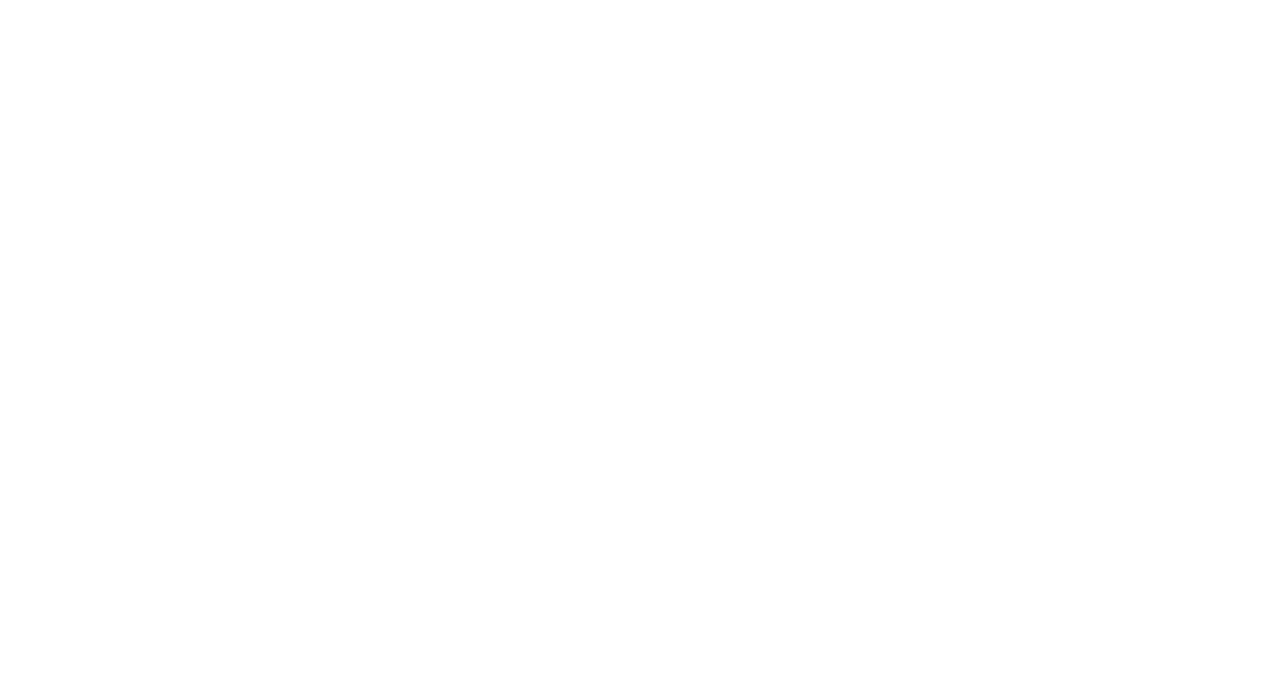
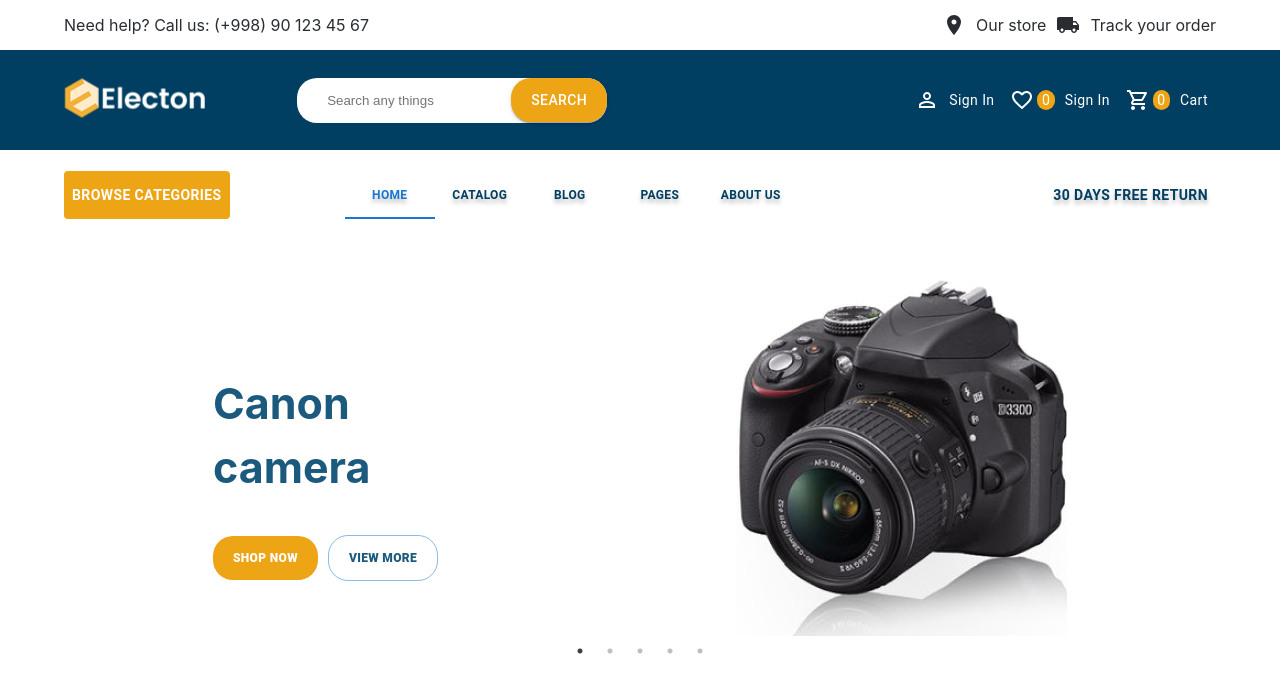
Before and after one commit to BosimovOxunjon/shopzone, a React app: page /home in a window 1280 px wide. Before the commit this address had no page. Shown: the top 692 px of the page. Built offline with nearby package versions, Linux system fonts and the light colour scheme.

Commit message:
some bugs have been fixed

```diff
--- a/package.json
+++ b/package.json
@@ -50,13 +50,17 @@
     "react-app-polyfill": "^3.0.0",
     "react-dev-utils": "^12.0.1",
     "react-dom": "^18.2.0",
+    "react-material-ui-carousel": "^3.4.2",
     "react-phone-input-2": "^2.15.1",
     "react-refresh": "^0.11.0",
     "react-router-dom": "^6.6.1",
+    "react-slick": "^0.29.0",
+    "react-swipeable-views-utils": "^0.14.0",
     "resolve": "^1.20.0",
     "resolve-url-loader": "^4.0.0",
     "sass-loader": "^12.3.0",
     "semver": "^7.3.5",
+    "slick-carousel": "^1.8.1",
     "source-map-loader": "^3.0.0",
     "style-loader": "^3.3.1",
     "styled-components": "^5.3.6",
--- a/src/App.js
+++ b/src/App.js
@@ -4,15 +4,18 @@
 import Header from "./containers/Header/Header";
 import Search from "./containers/Search/Search";
 import Footer from "./containers/Footer/Footer";
+import Carousel from "./containers/Carousel/Carousel";
+import Home from "./containers/Home/Home";
 
 function App() {
   return (
     <>
       <Routes>
         <Route path="/" element={<SignUp />} />
+          <Route path="/home" element={<Home/>}/>
         <Route path="/header" element={<Header />} />
+        <Route path="/carousel" element={<Carousel />} />
         <Route path="/search" element={<Search />} />
-        <Route path="/footer" element={<Footer />} />
       </Routes>
     </>
   );
--- /dev/null
+++ b/src/containers/Carousel/Carousel.js
@@ -0,0 +1,81 @@
+import React from "react";
+import "slick-carousel/slick/slick.css";
+import "slick-carousel/slick/slick-theme.css";
+import Slider from "react-slick";
+import { StyledCarousel } from "../../styles/Carousel/carousel";
+import { Container, Box, Button } from "@mui/material";
+import CarouselImg from "../../../src/assets/img/Carousel/carousel.png";
+
+const Carousel = () => {
+  let settings = {
+    dots: true,
+    infinite: true,
+    speed: 500,
+    slidesToShow: 1,
+    slidesToScroll: 1,
+  };
+  return (
+    <StyledCarousel>
+      <Container>
+        <Slider {...settings}>
+          <Box component="div" className="slider_item">
+            <div>
+              <h1 className="carousel_title">
+                Canon <br /> camera
+              </h1>
+              <Button
+                variant="filledTonal"
+                sx={{ background: "#EDA415", color: "white" }}
+                className="carousel_btn"
+              >
+                Shop now
+              </Button>
+              <Button
+                variant="outlined"
+                sx={{ color: "#1B5A7D" }}
+                className="carousel_btn carousel_btn-view"
+              >
+                View more
+              </Button>
+            </div>
+            <div>
+              <img src={CarouselImg} alt="carousel-img" />
+            </div>
+          </Box>
+          <Box component="div" className="slider_item">
+            <div>
+              <h1>Canon camera</h1>
+              <Button
+                variant="filledTonal"
+                sx={{ background: "#EDA415", color: "white" }}
+                className="carousel_btn"
+              >
+                Shop now
+              </Button>
+              <Button
+                variant="outlined"
+                sx={{ color: "#1B5A7D" }}
+                className="carousel_btn carousel_btn-view"
+              >
+                View more
+              </Button>
+            </div>
+            <div>
+              <img src={CarouselImg} alt="carousel-img" />
+            </div>
+          </Box>
+          <div>
+            <h3>4</h3>
+          </div>
+          <div>
+            <h3>5</h3>
+          </div>
+          <div>
+            <h3>6</h3>
+          </div>
+        </Slider>
+      </Container>
+    </StyledCarousel>
+  );
+};
+export default Carousel;
--- a/src/containers/Contact/Contact.js
+++ b/src/containers/Contact/Contact.js
@@ -1,6 +1,6 @@
 import React from "react";
 import { StyledContact } from "../../styles/Contact/contact";
-import { Container, Box } from "@mui/system";
+import { Container, Box } from "@mui/material";
 import { LocationOn, LocalShipping } from "@mui/icons-material";
 
 const Contact = () => {
--- a/src/containers/Header/Header.js
+++ b/src/containers/Header/Header.js
@@ -11,7 +11,6 @@
 } from "@mui/material";
 import HeaderLogo from "../../assets/img/logo/logo.png";
 import { Link } from "react-router-dom";
-import Contact from "../Contact/Contact";
 
 const Header = () => {
   const [value, setValue] = useState(0);
@@ -30,7 +29,6 @@
 
   return (
     <>
-      <Contact />
       <StyledHeader>
         <Container>
           <Box sx={{ width: "100%", display: "flex" }}>
--- /dev/null
+++ b/src/containers/Home/Home.js
@@ -0,0 +1,18 @@
+import React from 'react';
+import Header from "../Header/Header";
+import Carousel from "../Carousel/Carousel";
+import Search from "../Search/Search";
+import Contact from "../Contact/Contact";
+
+const Home = () => {
+        return (
+            <>
+                    <Contact/>
+                <Search/>
+                    <Header/>
+                <Carousel/>
+            </>
+        );
+}
+
+export default Home;
--- a/src/containers/Search/Search.js
+++ b/src/containers/Search/Search.js
@@ -1,23 +1,48 @@
 import React from "react";
 import { StyledSearch } from "../../styles/Search/search";
-import { Button, Form, Input } from "antd";
 import HeaderLogo from "../../assets/img/logo/logo.png";
 import { Link } from "react-router-dom";
+import { Button, Container, TextField, Autocomplete } from "@mui/material";
+import PersonOutlineOutlinedIcon from "@mui/icons-material/PersonOutlineOutlined";
+import FavoriteBorderOutlinedIcon from "@mui/icons-material/FavoriteBorderOutlined";
+import ShoppingCartOutlinedIcon from "@mui/icons-material/ShoppingCartOutlined";
 
 const Search = () => {
   return (
     <StyledSearch>
-      <Link to={`/`}>
-        <img className="header_logo" src={HeaderLogo} alt="logo-img" />
-      </Link>
-      <Form>
-        {/* <Form.Item> */}
-        <Input />
-        {/* </Form.Item>
-        <Form.Item> */}
-        <Button type="success">Search</Button>
-        {/* </Form.Item> */}
-      </Form>
+      <Container sx={{ display: "flex", alignItems: "center" }}>
+        <Link to={`/`}>
+          <img className="header_logo" src={HeaderLogo} alt="logo-img" />
+        </Link>
+        <form className="search_form">
+          <input
+            className="search_form-input"
+            type="text"
+            name="name"
+            placeholder="Search any things"
+          />
+          <Button variant="contained" className="search_form-btn">
+            Search
+          </Button>
+        </form>
+        <Button className="search_link" sx={{ ml: "auto" }}>
+          <PersonOutlineOutlinedIcon
+            className="search_icon"
+            sx={{ mr: "10px" }}
+          />
+          Sign in
+        </Button>
+        <Button className="search_link">
+          <FavoriteBorderOutlinedIcon className="search_icon" />
+          <span className="search_counts">0</span>
+          Sign in
+        </Button>
+        <Button className="search_link">
+          <ShoppingCartOutlinedIcon className="search_icon" />
+          <span className="search_counts">0</span>
+          Cart
+        </Button>
+      </Container>
     </StyledSearch>
   );
 };
--- /dev/null
+++ b/src/styles/Carousel/carousel.js
@@ -0,0 +1,28 @@
+import styled from "styled-components";
+
+const StyledCarousel = styled.section`
+  padding-top: 40px;
+    .carousel_title {
+      font-weight: 700;
+      font-size: 43px;
+      line-height: 64.5px;
+      color: #1B5A7D;
+    }
+    .slider_item {
+      display: flex!important;
+      justify-content: space-around;
+      align-items: center;
+    }
+    .carousel_btn {
+      font-weight: 900;
+      font-size: 12px;
+      line-height: 24px;
+      border-radius: 20px;
+      padding: 10px 20px;
+    }
+  .carousel_btn-view {
+    margin-left: 10px;
+  }
+`;
+
+export {StyledCarousel};
--- a/src/styles/Header/header.js
+++ b/src/styles/Header/header.js
@@ -4,18 +4,17 @@
   display: flex;
   align-items: center;
   height: 90px;
-  background: #f4f4f4;
   .header_logo {
     display: inline-block;
     margin: 0 auto;
-    with: 140px;
+    width: 140px;
     height: 40px;
   }
   .header_link {
     color: #003f62;
     font-size: 12px;
     font-weight: 600;
-    text-shadow: 0px 4px 4px rgba(0, 0, 0, 0.25);
+    text-shadow: 0 4px 4px rgba(0, 0, 0, 0.25);
   }
 `;
 export { StyledHeader };
--- a/src/styles/Search/search.js
+++ b/src/styles/Search/search.js
@@ -11,5 +11,42 @@
     with: 140px;
     height: 40px;
   }
+  .search_form {
+    position: relative;
+    margin-left: 8%;
+  }
+  .search_form-input {
+    position: relative;
+    display: inline-block;
+    width: 250px;
+    padding: 15px 30px;
+    border-radius: 20px;
+    border: none;
+  }
+  .search_form-btn {
+    position: absolute;
+    right: 0;
+    padding: 10px 20px;
+    border-radius: 20px;
+    background: #eda415;
+  }
+  .search_link {
+    color: white;
+    font-weight: 400;
+    font-size: 14px;
+    line-height: 21px;
+    text-transform: capitalize;
+    .search_icon {
+      // margin-right: 10px;
+    }
+    .search_counts {
+      background: #eda415;
+      width: 17.21px;
+      height: 20px;
+      margin-left: 3px;
+      margin-right: 10px;
+      border-radius: 10px;
+    }
+  }
 `;
 export { StyledSearch };
```
Also changed, not shown: src/routes/index.js (+11 -0 lines), src/assets/img/Carousel/carousel.png (added), 1 other file (tests, documents, lock files or other folders).
